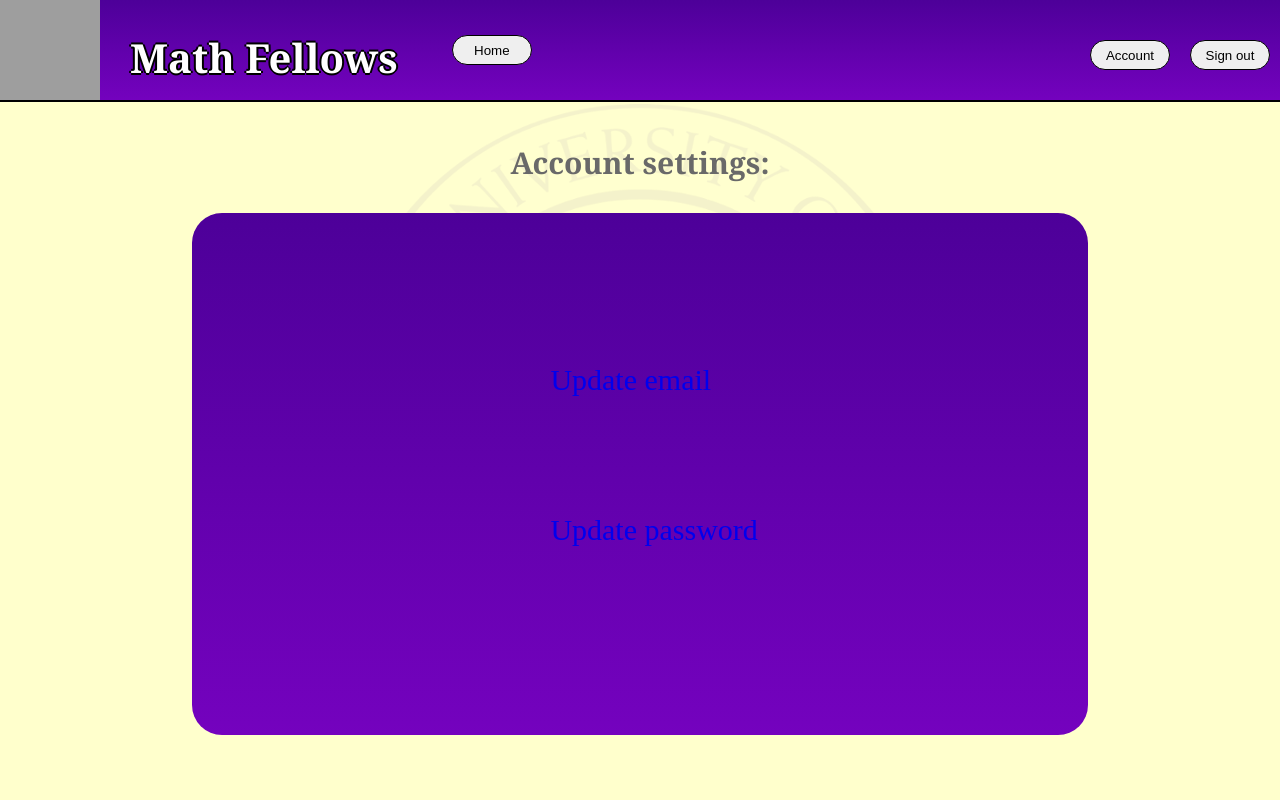
After one commit to UNA-CSIS/mathfellows, a PHP site: page /tutor-account.php in a window 1280 px wide. The commit adds this page. Run offline with PHP 8.4, Linux system fonts and the light colour scheme; grey boxes are pictures that could not be loaded.

Commit message:
Added class

```diff
--- a/stylesheet.css
+++ b/stylesheet.css
@@ -21,7 +21,7 @@ body {
 }
 
 /* Header stuff */
-.signed_out_header, .customer_header, .admin_header{
+.signed_out_header, .customer_header, .admin_header, .tutor_header{
   background-image: linear-gradient(#4d0099, #7402BE);
   height: 102px;
   width: 100%;
--- /dev/null
+++ b/tutor-account.php
@@ -0,0 +1,23 @@
+<?php
+	/*** Holleigh Landers ***/
+  include('tutor-header.php');
+?>
+  <body>
+    <div class="container">
+
+      <div class="acct_msg">
+        Account settings:
+      </div>
+
+      <div class="selection_box">
+        <div id="acct_url1">
+          <a href="#">Update email</a>
+        </div>
+        <div id="acct_url2">
+          <a href="#">Update password</a>
+        </div>
+      </div>
+
+		  </div>
+	</body>
+</html>
--- /dev/null
+++ b/tutor-header.php
@@ -0,0 +1,44 @@
+<html>
+
+<!-- Holleigh Landers -->
+
+<!-- Signed in tutor header -->
+
+  <head>
+    <meta charset="utf-8">
+    <title>Tutor</title>
+    <link rel="stylesheet" href="stylesheet.css">
+
+
+    <div class="tutor_header">
+      <div class="logo">
+        <a href="index.php">
+          <img src="UNA-logo.png">
+        </a>
+      </div>
+
+      <a href="index.php">
+        <div class="website_name">
+          Math Fellows
+        </div>
+      </a>
+
+      <div class="home_button">
+        <form action="index.php" method="post">
+          <button class="button" type="submit">Home</button>
+        </form>
+      </div>
+
+
+      <div class="account_and_sign_out_bttns">
+        <form id="sign_out_bttn" action="#" method="post">
+          <button class="button" type="submit">Sign out</button>
+        </form>
+
+        <form id="account_bttn" action="tutor-account.php" method="post">
+          <button class="button" type="submit">Account</button>
+        </form>
+      </div>
+
+    </div>
+  </head>
```
